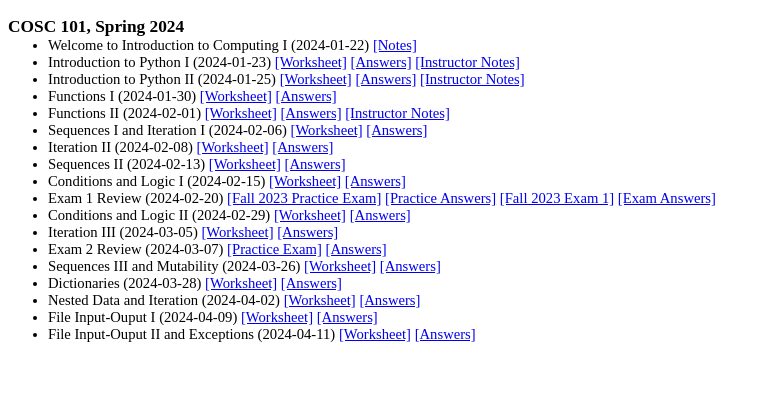
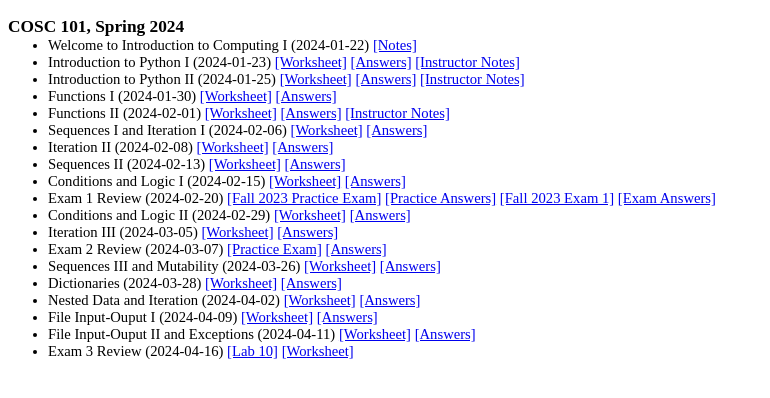
Before and after one commit to georgianahaldeman/cosc101, a Jekyll site: the page built from docs/notes/index.md, in a window 1280 px wide. Shown: the top 398 px of the page, without its empty margins (0-770 px from the left). Built offline with Jekyll 4.4.1, drawn with Linux system fonts in a browser that asks for light colours; our own code applies the rules of GitHub Pages for plain Markdown files.

Commit message:
exam 3 review

```diff
--- a/docs/notes/index.md
+++ b/docs/notes/index.md
@@ -37,6 +37,8 @@
 
 - File Input-Ouput II and Exceptions (2024-04-11) [[Worksheet]](./files/4_11.pdf) [[Answers]](./files/4_11_ans.pdf)
 
+- Exam 3 Review (2024-04-16) [[Lab 10]](./files/lab10.zip) [[Worksheet]](./files/4_16.pdf)
+
 <!--
 - Sequences II and Mutability I (2023-10-05) [[Worksheet]](./notes/10_5.pdf) [[Notes]](./answers/10_5_answers.pdf)
 
```
Also changed, not shown: 2 other files.
